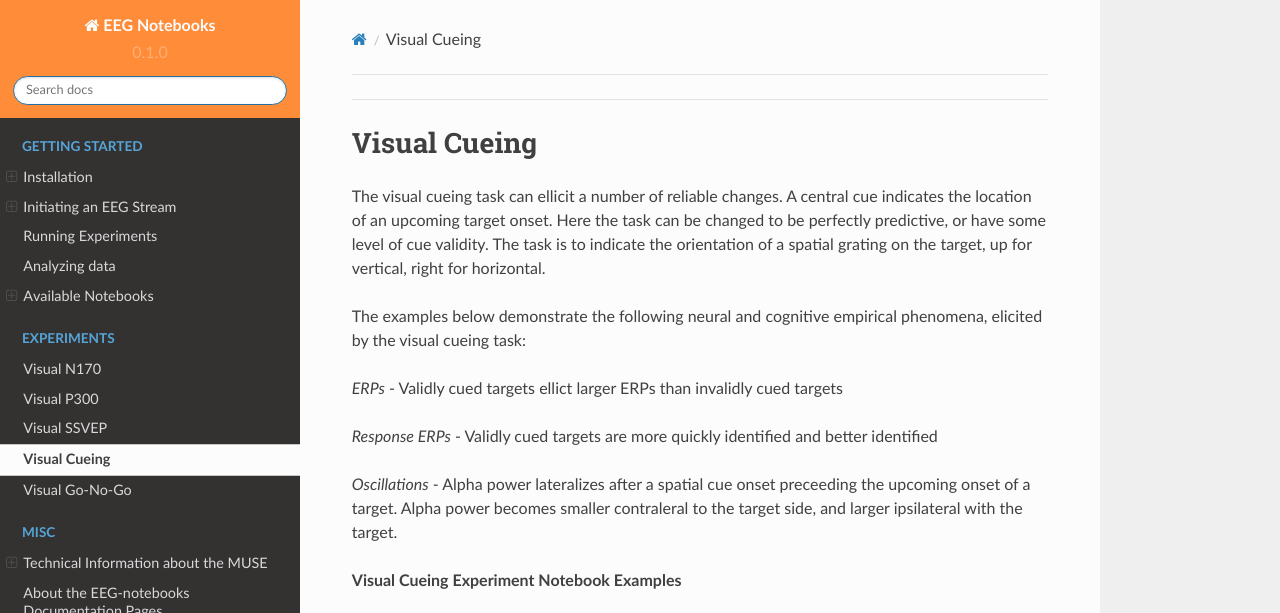
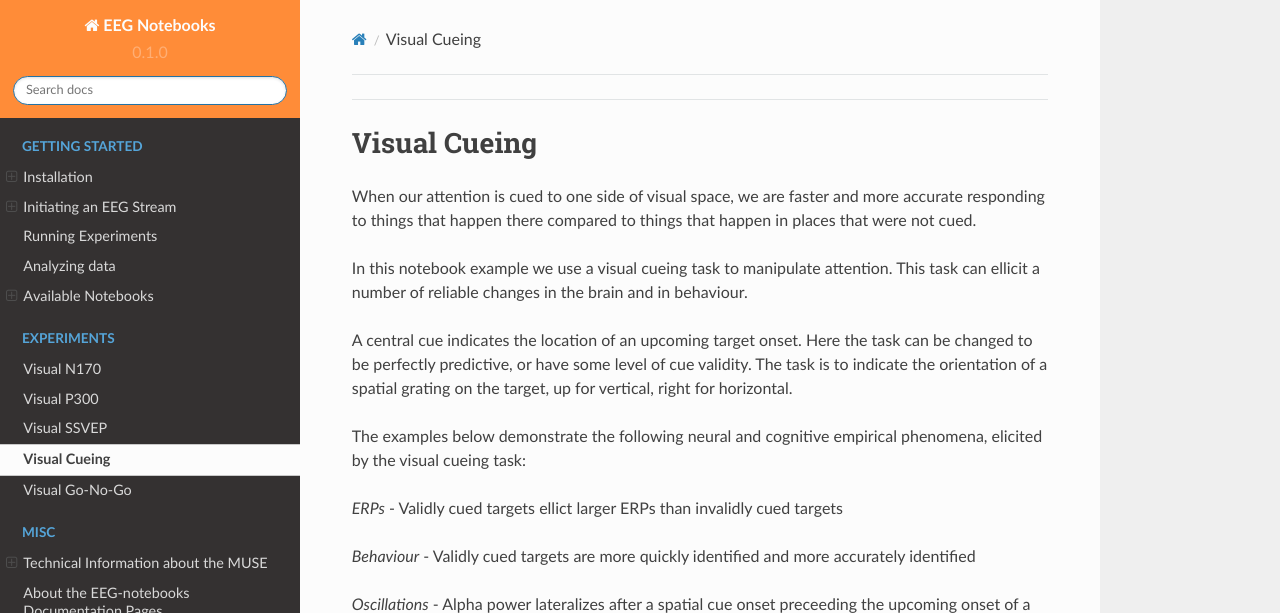
Before and after one commit to NeuroTechX/EEG-ExPy, a Sphinx documentation site: the page built from doc/experiments/cueing.rst, in a window 1280 px wide and 1026 px high, cut to the strip 0-613 px from the top of the window. Built offline with Sphinx 7.4.7 and the Read the Docs theme 2.0.0, drawn with Linux system fonts in a browser that asks for light colours; pages that are not in the unit, such as notebooks, are missing from menus.

Commit message:
added prose to cueing experiment main page

```diff
--- a/doc/experiments/cueing.rst
+++ b/doc/experiments/cueing.rst
@@ -5,13 +5,17 @@ _
 Visual Cueing
 =========================================================
 
-The visual cueing task can ellicit a number of reliable changes. A central cue indicates the location of an upcoming target onset. Here the task can be changed to be perfectly predictive, or have some level of cue validity. The task is to indicate the orientation of a spatial grating on the target, up for vertical, right for horizontal.
+When our attention is cued to one side of visual space, we are faster and more accurate responding to things that happen there compared to things that happen in places that were not cued.
+
+In this notebook example we use a visual cueing task to manipulate attention. This task can ellicit a number of reliable changes in the brain and in behaviour.
+
+A central cue indicates the location of an upcoming target onset. Here the task can be changed to be perfectly predictive, or have some level of cue validity. The task is to indicate the orientation of a spatial grating on the target, up for vertical, right for horizontal.
 
 The examples below demonstrate the following neural and cognitive empirical phenomena, elicited by the visual cueing task:
 
 *ERPs* - Validly cued targets ellict larger ERPs than invalidly cued targets
 
-*Response ERPs* - Validly cued targets are more quickly identified and better identified
+*Behaviour* - Validly cued targets are more quickly identified and more accurately identified
 
 *Oscillations* - Alpha power lateralizes after a spatial cue onset preceeding the upcoming onset of a target. Alpha power becomes smaller contraleral to the target side, and larger ipsilateral with the target.
 
```
